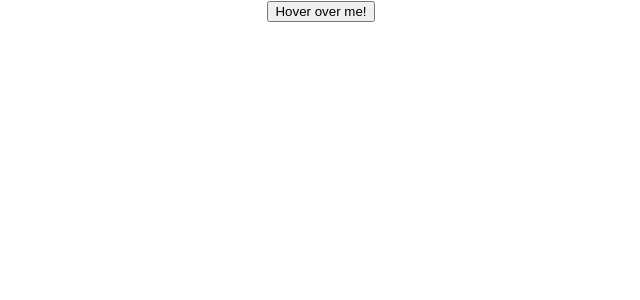
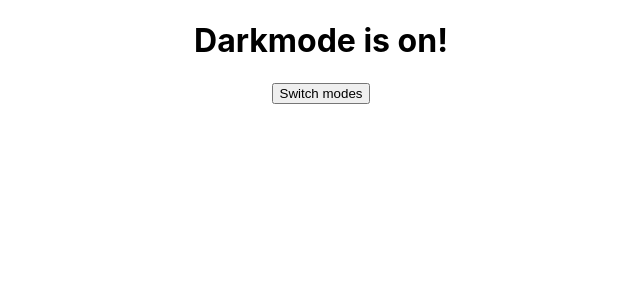
Before and after one commit to rhiz0m/metaReact, a React (Create React App) app: page / in a window 1280 px wide. Shown: the top 300 px of the page, without its empty margins (319-959 px from the left). Built offline with nearby package versions, Linux system fonts and the light colour scheme.

Commit message:
Feat - dark mode toggler

```diff
--- a/src/module2/app2.js
+++ b/src/module2/app2.js
@@ -1,9 +1,9 @@
-import Btn from "./components/btn"
+import DarkmodeToggler from "./experimentalFunctions/darkModeToggler"
 
 function App2() {
   return (
     <div>
-      <Btn />
+      <DarkmodeToggler />
     </div>
   )
 }
--- /dev/null
+++ b/src/module2/experimentalFunctions/darkModeToggler.js
@@ -0,0 +1,20 @@
+// This code will toggle the events in the console but not in the browser!
+
+function DarkmodeToggler() {
+  let darkmodeIsOn = true
+  const darkMode = <h1>Darkmode is on!</h1>
+  const lightMode = <h1>Lightmode is on!</h1>
+
+  function handleClick() {
+    darkmodeIsOn = !darkmodeIsOn
+  }
+
+  return (
+    <div>
+      {darkmodeIsOn ? darkMode : lightMode}
+      <button onClick={handleClick}>Switch modes</button>
+    </div>
+  )
+}
+
+export default DarkmodeToggler
```
